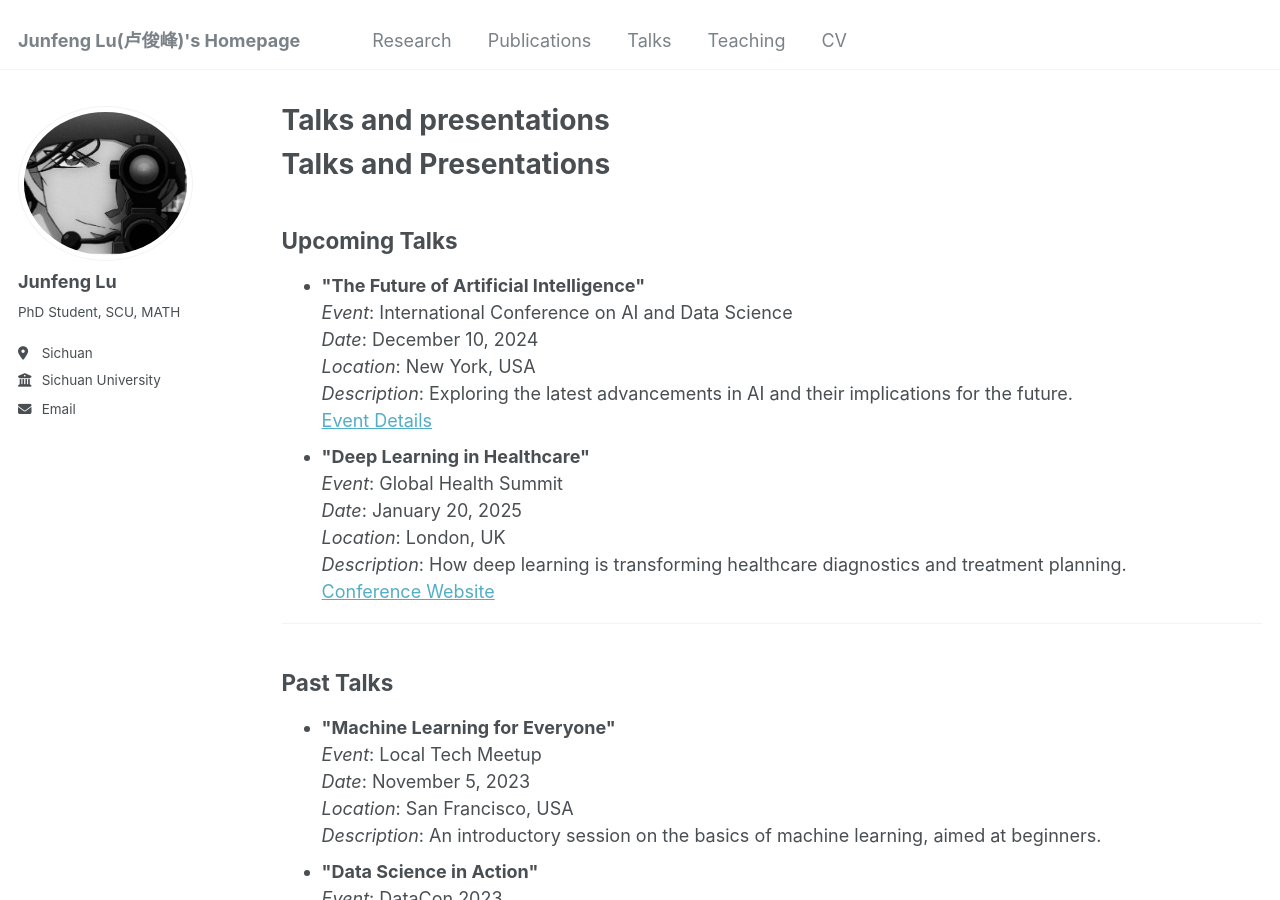
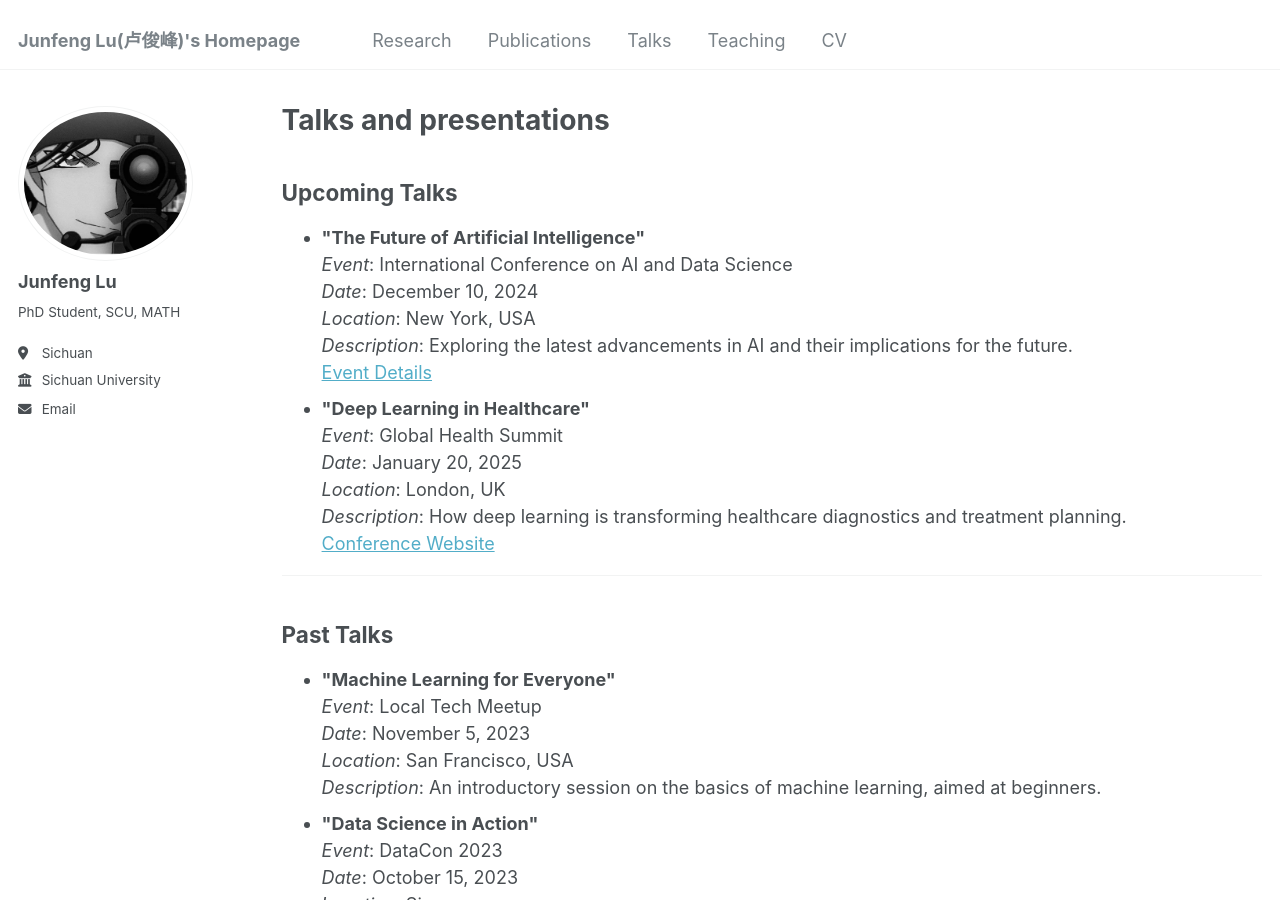
Before and after one commit to JunFengLu1/JunFengLu1.github.io, a Jekyll site: the page built from _pages/talks.html, in a window 1280 px wide and 900 px high. Built offline with Jekyll 4.4.1, drawn with Linux system fonts in a browser that asks for light colours.

Commit message:
Update talks.html

```diff
--- a/_pages/talks.html
+++ b/_pages/talks.html
@@ -6,7 +6,6 @@ author_profile: true
 ---
 
 
-<body><h1 id='talks-and-presentations'>Talks and Presentations</h1>
 <h2 id='upcoming-talks'>Upcoming Talks</h2>
 <ul>
 <li><strong>&quot;The Future of Artificial Intelligence&quot;</strong><br/><em>Event</em>: International Conference on AI and Data Science<br/><em>Date</em>: December 10, 2024<br/><em>Location</em>: New York, USA<br/><em>Description</em>: Exploring the latest advancements in AI and their implications for the future.<br/><a href='https://example.com/event-details'>Event Details</a></li>
```
